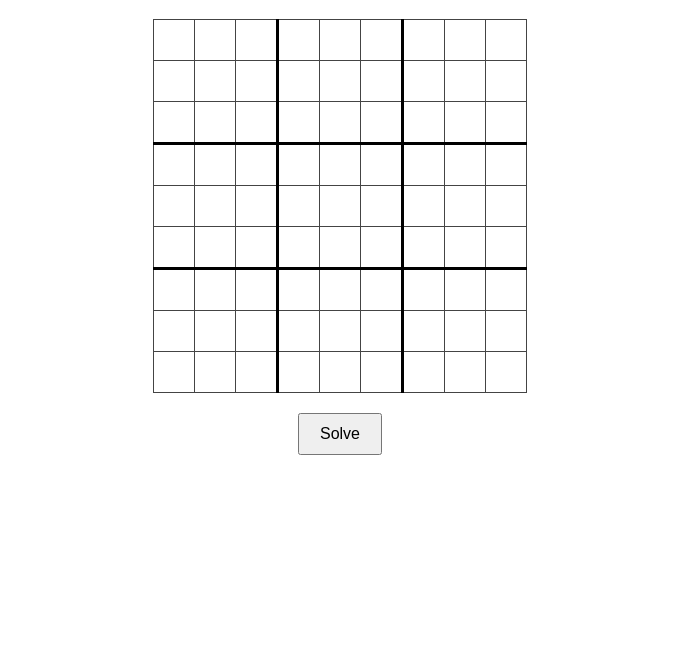
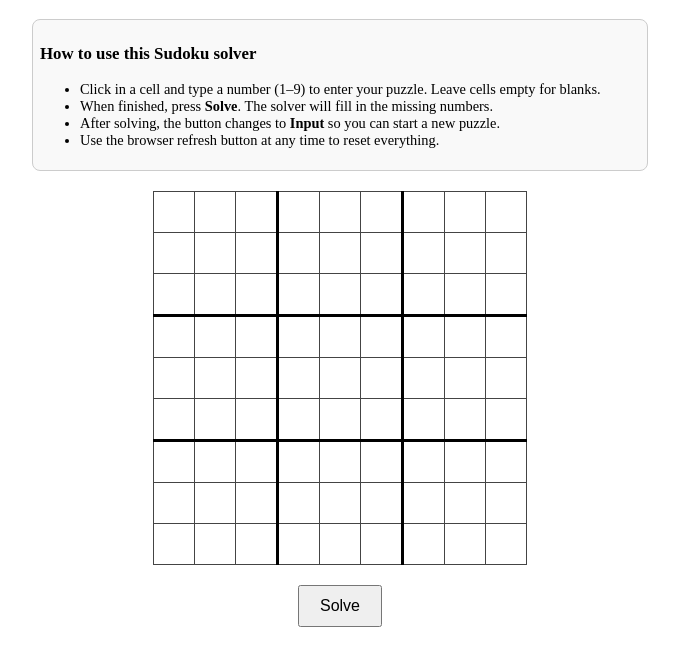
Before and after one commit to GFerrara/sudoku-solver-html, a plain HTML site: page index.html in a window 1280 px wide. Shown: the part 61-726 px from the top of the page, without its empty margins (300-979 px from the left). Drawn offline with Linux system fonts and the light colour scheme; no server answers.

Commit message:
Initial version

```diff
--- a/index.html
+++ b/index.html
@@ -2,7 +2,7 @@
 <html lang="en">
 <head>
   <meta charset="UTF-8">
-  <title>Sudoku Solver (WASM)</title>
+  <title>Sudoku Solver</title>
   <style>
     table {
       border-collapse: collapse;
@@ -40,6 +40,17 @@
 </head>
 <body>
   <h1 style="text-align:center;">Sudoku Solver</h1>
+
+  <div style="max-width:600px; margin:1em auto; padding:0.5em; border:1px solid #ccc; border-radius:8px; background:#f9f9f9; font-size:0.9em;">
+    <h3>How to use this Sudoku solver</h3>
+    <ul>
+      <li>Click in a cell and type a number (1–9) to enter your puzzle. Leave cells empty for blanks.</li>
+      <li>When finished, press <b>Solve</b>. The solver will fill in the missing numbers.</li>
+      <li>After solving, the button changes to <b>Input</b> so you can start a new puzzle.</li>
+      <li>Use the browser refresh button at any time to reset everything.</li>
+    </ul>
+  </div>
+
 
   <table id="sudoku">
     <!-- 9×9 grid -->
```
Also changed, not shown: 1 other file.
